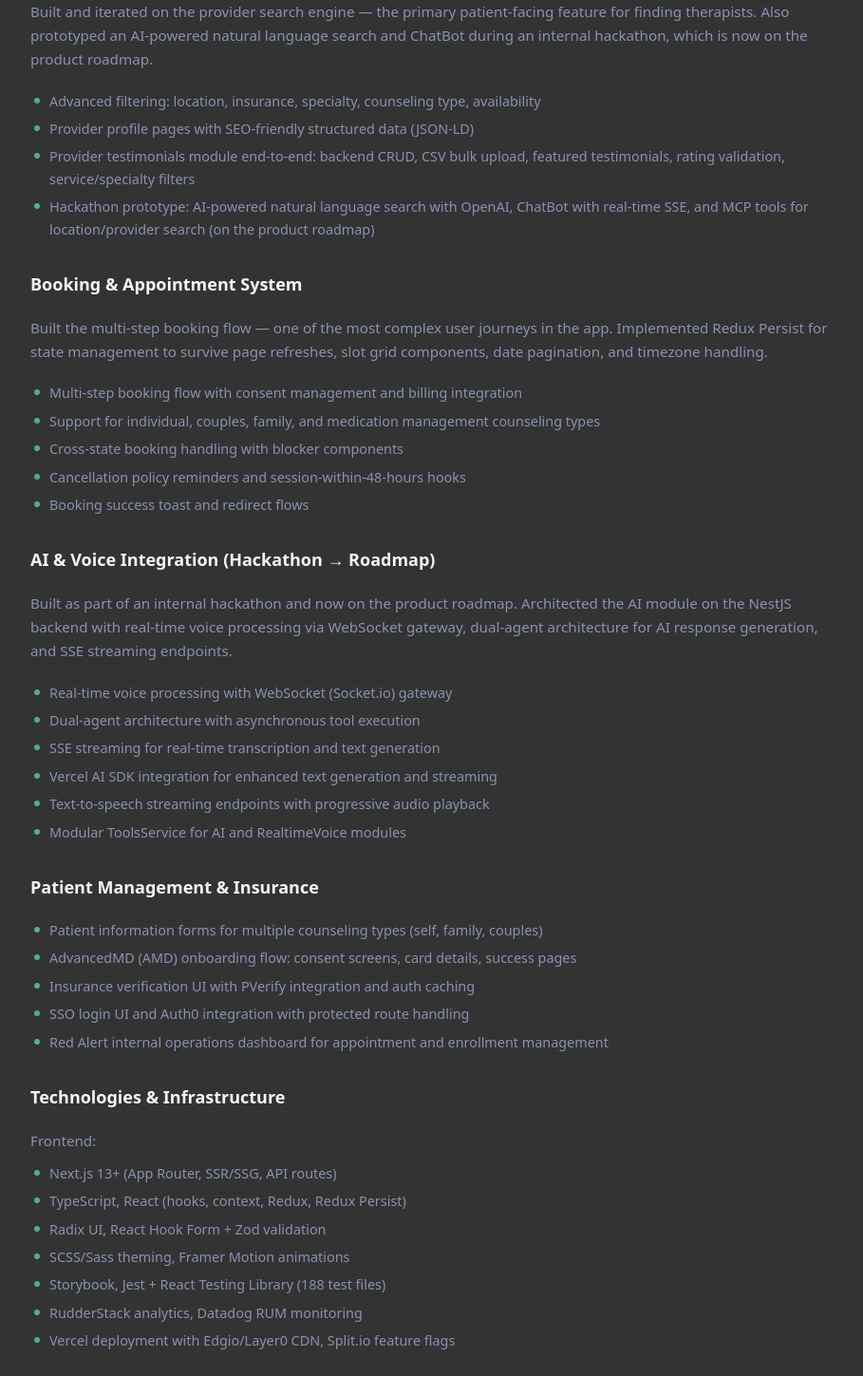
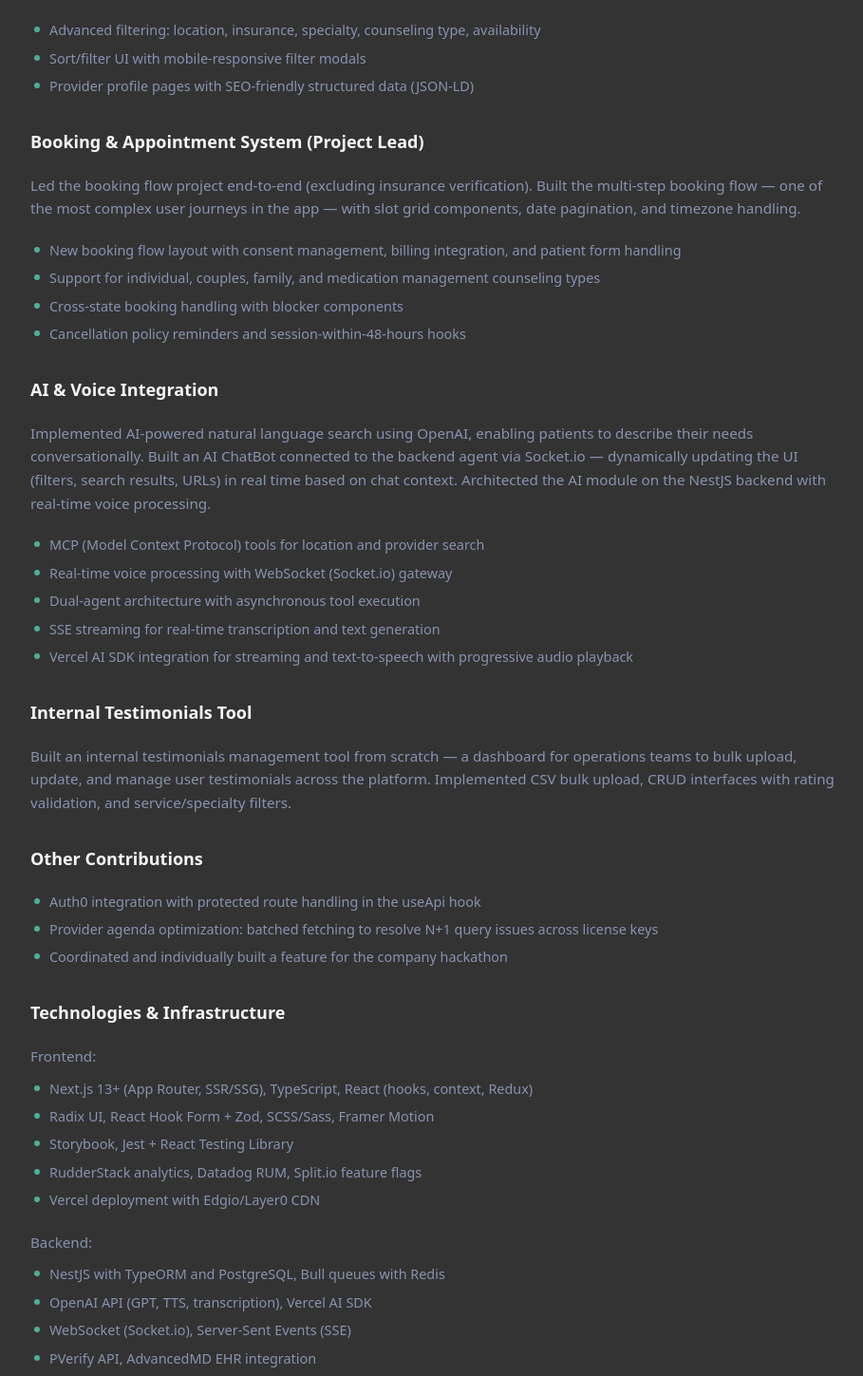
Before and after one commit to riyaz942/web-portfolio, a Next.js app: page /projects/thriveworks in a window 1280 px wide. Shown: the part 640-2089 px from the top of the page at 95% size, without its empty margins (184-1093 px from the left). Built offline with nearby package versions, Linux system fonts and the light colour scheme.

Commit message:
feat: update Thriveworks project details with revised timeframe, enhanced descriptions, and new internal testimonials tool to improve project clarity and engagement

```diff
--- a/src/data/projects.ts
+++ b/src/data/projects.ts
@@ -38,7 +38,7 @@
     involvement: "Major",
     icon: "/assets/icons/project-icon-thriveworks.svg",
     iconShape: "wide",
-    timeframe: "2020 – 2025",
+    timeframe: "2021 – 2026",
     link: { type: "visit", value: "https://www.thriveworks.com/" },
     description: [
       {
@@ -51,65 +51,66 @@
       {
         type: "text",
         value:
-          "I was one of the earliest engineers on this project and contributed to it for over five years. I started out fully focused on the Next.js frontend \u2014 building the core patient-facing features like provider search, booking flows, and insurance handling \u2014 and gradually grew into a full-stack role, taking on backend work on the NestJS API where I architected the AI module, real-time voice processing, and provider data services. I also set up CI/CD pipelines and test infrastructure along the way.",
+          "One of the earliest engineers on this project, contributing for ~5 years as a full-stack engineer. Built core patient-facing features on the Next.js frontend (provider search, booking flows, insurance handling) and grew into backend work on the NestJS API — architecting the AI module, real-time voice processing, and provider data services. Also set up CI/CD pipelines and test infrastructure.",
       },
       { type: "header", value: "Provider Search & Discovery" },
       {
         type: "text",
         value:
-          "Built and iterated on the provider search engine \u2014 the primary patient-facing feature for finding therapists. Also prototyped an AI-powered natural language search and ChatBot during an internal hackathon, which is now on the product roadmap.",
+          "Built and iterated on the provider search engine — the primary patient-facing feature for finding therapists.",
       },
       {
         type: "points",
         value: [
           "Advanced filtering: location, insurance, specialty, counseling type, availability",
+          "Sort/filter UI with mobile-responsive filter modals",
           "Provider profile pages with SEO-friendly structured data (JSON-LD)",
-          "Provider testimonials module end-to-end: backend CRUD, CSV bulk upload, featured testimonials, rating validation, service/specialty filters",
-          "Hackathon prototype: AI-powered natural language search with OpenAI, ChatBot with real-time SSE, and MCP tools for location/provider search (on the product roadmap)",
         ],
       },
-      { type: "header", value: "Booking & Appointment System" },
+      { type: "header", value: "Booking & Appointment System (Project Lead)" },
       {
         type: "text",
         value:
-          "Built the multi-step booking flow \u2014 one of the most complex user journeys in the app. Implemented Redux Persist for state management to survive page refreshes, slot grid components, date pagination, and timezone handling.",
+          "Led the booking flow project end-to-end (excluding insurance verification). Built the multi-step booking flow — one of the most complex user journeys in the app — with slot grid components, date pagination, and timezone handling.",
       },
       {
         type: "points",
         value: [
-          "Multi-step booking flow with consent management and billing integration",
+          "New booking flow layout with consent management, billing integration, and patient form handling",
           "Support for individual, couples, family, and medication management counseling types",
           "Cross-state booking handling with blocker components",
           "Cancellation policy reminders and session-within-48-hours hooks",
-          "Booking success toast and redirect flows",
         ],
       },
-      { type: "header", value: "AI & Voice Integration (Hackathon \u2192 Roadmap)" },
+      { type: "header", value: "AI & Voice Integration" },
       {
         type: "text",
         value:
-          "Built as part of an internal hackathon and now on the product roadmap. Architected the AI module on the NestJS backend with real-time voice processing via WebSocket gateway, dual-agent architecture for AI response generation, and SSE streaming endpoints.",
+          "Implemented AI-powered natural language search using OpenAI, enabling patients to describe their needs conversationally. Built an AI ChatBot connected to the backend agent via Socket.io — dynamically updating the UI (filters, search results, URLs) in real time based on chat context. Architected the AI module on the NestJS backend with real-time voice processing.",
       },
       {
         type: "points",
         value: [
+          "MCP (Model Context Protocol) tools for location and provider search",
           "Real-time voice processing with WebSocket (Socket.io) gateway",
           "Dual-agent architecture with asynchronous tool execution",
           "SSE streaming for real-time transcription and text generation",
-          "Vercel AI SDK integration for enhanced text generation and streaming",
-          "Text-to-speech streaming endpoints with progressive audio playback",
-          "Modular ToolsService for AI and RealtimeVoice modules",
+          "Vercel AI SDK integration for streaming and text-to-speech with progressive audio playback",
         ],
       },
-      { type: "header", value: "Patient Management & Insurance" },
+      { type: "header", value: "Internal Testimonials Tool" },
+      {
+        type: "text",
+        value:
+          "Built an internal testimonials management tool from scratch — a dashboard for operations teams to bulk upload, update, and manage user testimonials across the platform. Implemented CSV bulk upload, CRUD interfaces with rating validation, and service/specialty filters.",
+      },
+      { type: "header", value: "Other Contributions" },
       {
         type: "points",
         value: [
-          "Patient information forms for multiple counseling types (self, family, couples)",
-          "AdvancedMD (AMD) onboarding flow: consent screens, card details, success pages",
-          "Insurance verification UI with PVerify integration and auth caching",
-          "SSO login UI and Auth0 integration with protected route handling",
-          "Red Alert internal operations dashboard for appointment and enrollment management",
+          "Auth0 integration with protected route handling in the useApi hook",
+          "Provider agenda optimization: batched fetching to resolve N+1 query issues across license keys",
+          "Coordinated and individually built a feature for the company hackathon",
         ],
       },
       { type: "header", value: "Technologies & Infrastructure" },
@@ -117,23 +118,20 @@
         type: "points",
         title: "Frontend:",
         value: [
-          "Next.js 13+ (App Router, SSR/SSG, API routes)",
-          "TypeScript, React (hooks, context, Redux, Redux Persist)",
-          "Radix UI, React Hook Form + Zod validation",
-          "SCSS/Sass theming, Framer Motion animations",
-          "Storybook, Jest + React Testing Library (188 test files)",
-          "RudderStack analytics, Datadog RUM monitoring",
-          "Vercel deployment with Edgio/Layer0 CDN, Split.io feature flags",
+          "Next.js 13+ (App Router, SSR/SSG), TypeScript, React (hooks, context, Redux)",
+          "Radix UI, React Hook Form + Zod, SCSS/Sass, Framer Motion",
+          "Storybook, Jest + React Testing Library",
+          "RudderStack analytics, Datadog RUM, Split.io feature flags",
+          "Vercel deployment with Edgio/Layer0 CDN",
         ],
       },
       {
         type: "points",
         title: "Backend:",
         value: [
-          "NestJS with TypeORM and PostgreSQL",
-          "OpenAI API (GPT models, text-to-speech, transcription)",
-          "WebSocket (Socket.io) and Server-Sent Events (SSE)",
-          "Bull job queues with Redis",
+          "NestJS with TypeORM and PostgreSQL, Bull queues with Redis",
+          "OpenAI API (GPT, TTS, transcription), Vercel AI SDK",
+          "WebSocket (Socket.io), Server-Sent Events (SSE)",
           "PVerify API, AdvancedMD EHR integration",
           "Docker + Docker Compose, GitHub Actions CI/CD",
         ],
```
